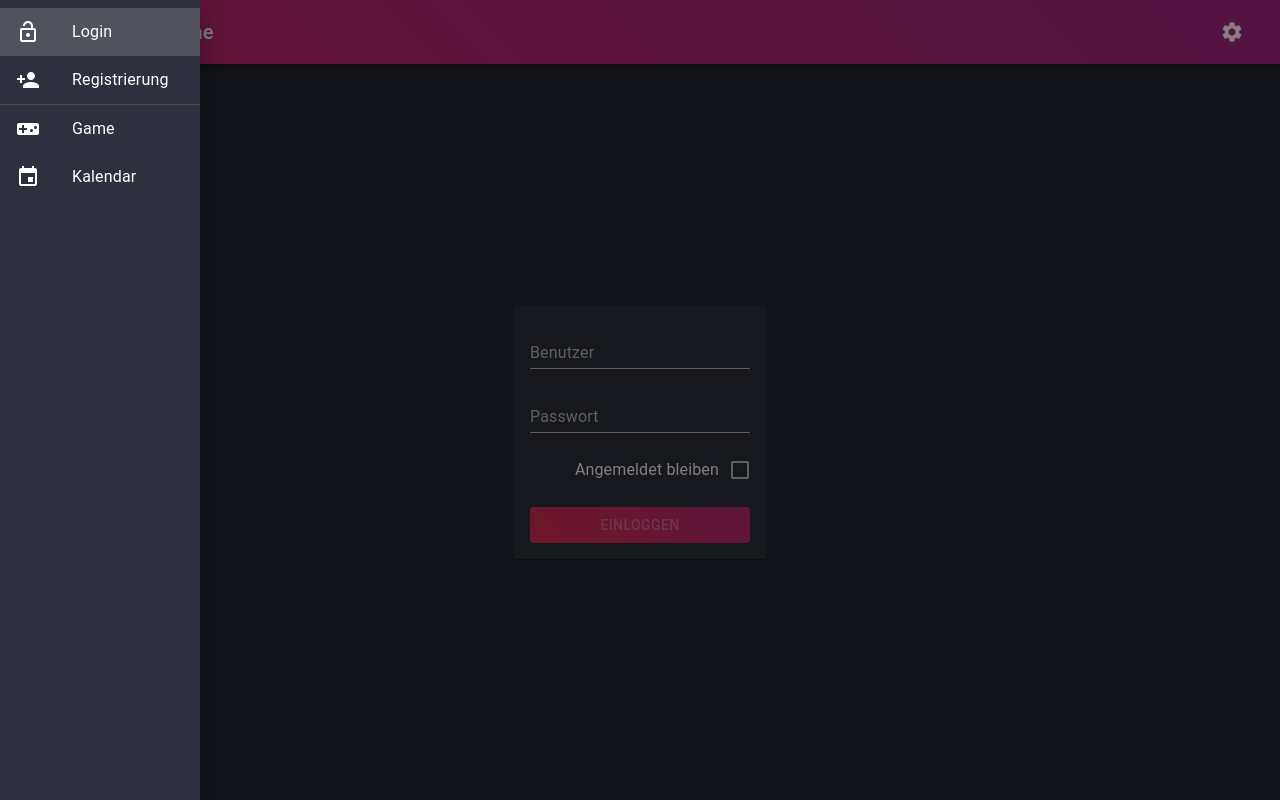
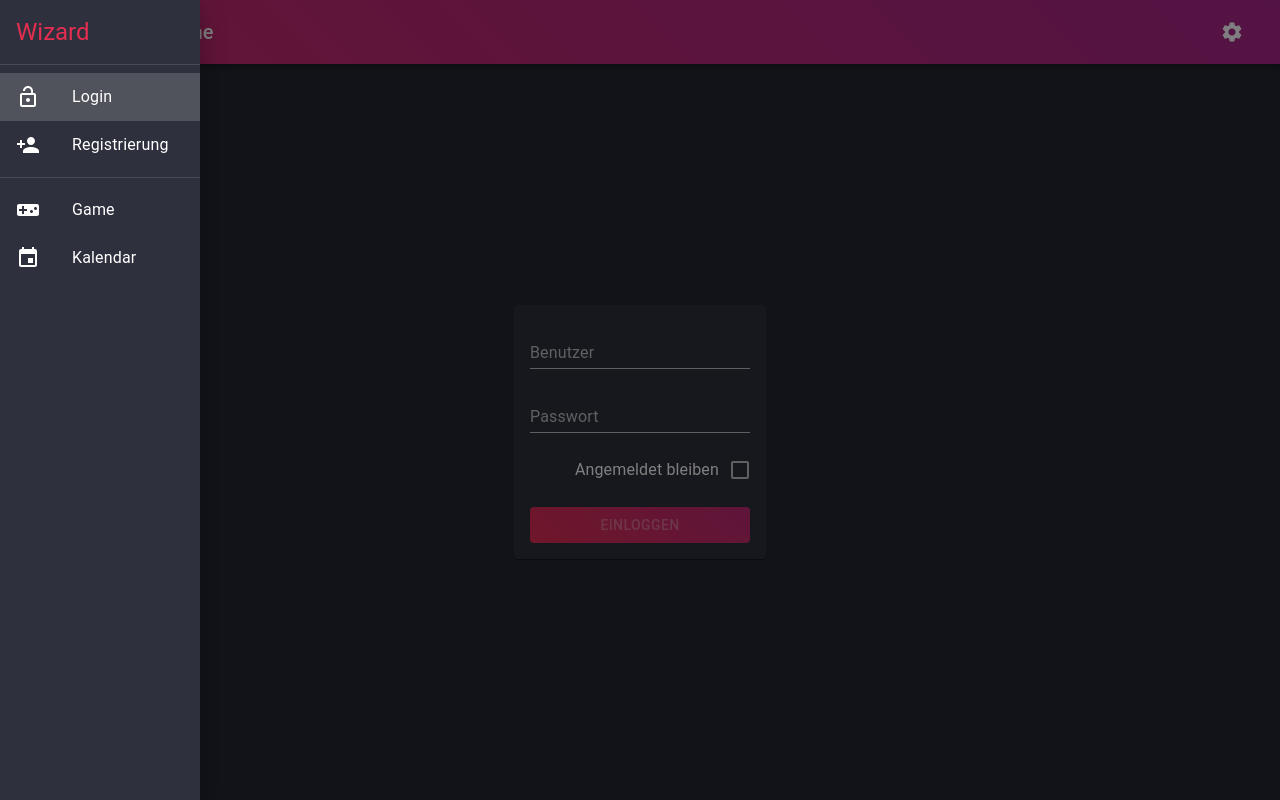
Before and after one commit to terrakuh/Wizard, a React (Create React App) app in the folder frontend/: page /login in a window 1280 px wide. Both pictures are taken after a click on the button 48 px from the left and 32 px from the top of the page. Built offline with nearby package versions, Linux system fonts and the light colour scheme; no server answers.

Commit message:
Add version information display in drawer

```diff
--- a/frontend/package.json
+++ b/frontend/package.json
@@ -54,7 +54,7 @@
   },
   "scripts": {
     "start": "react-scripts start",
-    "build": "react-scripts build",
+    "build": "react-scripts build && git describe --tags > build/VERSION.txt",
     "test": "react-scripts test",
     "eject": "react-scripts eject"
   },
--- a/frontend/src/Navigation.tsx
+++ b/frontend/src/Navigation.tsx
@@ -1,6 +1,6 @@
-import { AppBar, Divider, Drawer, IconButton, List, ListItem, ListItemIcon, ListItemText, makeStyles, Toolbar, Typography } from "@material-ui/core"
+import { AppBar, Divider, Drawer, IconButton, Link, List, ListItem, ListItemIcon, ListItemText, makeStyles, Toolbar, Typography } from "@material-ui/core"
 import { Settings as SettingsIcon, Menu as MenuIcon, VideogameAsset as VideogameAssetIcon, PersonAdd as PersonAddIcon, LockOpen as LockOpenIcon, Event as EventIcon } from "@material-ui/icons"
-import { useState } from "react"
+import { useEffect, useState } from "react"
 import { useHistory } from "react-router-dom"
 import { SettingsDialog } from "./settings"
 import { smoothGradient } from "./theme"
@@ -10,6 +10,19 @@ export default function Navigation() {
 	const history = useHistory()
 	const [openSettings, setOpenSettings] = useState(false)
 	const [openDrawer, setOpenDrawer] = useState(false)
+	const [version, setVersion] = useState<string>()
+
+	useEffect(() => {
+		fetch("/VERSION.txt")
+			.then(resp => {
+				if (resp.status !== 200 || !resp.headers.get("content-type")?.startsWith("text/plain")) {
+					throw Error()
+				}
+				return resp.text()
+			})
+			.then(setVersion)
+			.catch(() => { })
+	}, [])
 
 	return (
 		<>
@@ -33,9 +46,26 @@ export default function Navigation() {
 
 			<Drawer open={openDrawer} onClose={() => setOpenDrawer(false)}>
 				<List className={classes.list}>
+					<ListItem className={classes.headerInformation}>
+						<Typography variant="h5">
+							<Link
+								target="_blank"
+								rel="noreferrer"
+								href="https://github.com/terrakuh/wizard">
+								Wizard
+							</Link>
+						</Typography>
+						{
+							version == null ? null :
+								<Typography variant="body2">{version}</Typography>
+						}
+					</ListItem>
+
+					<Divider className={classes.divider} />
+
 					{
 						DRAWER_ACTIONS.map((action, index) =>
-							action == null ? <Divider key={index} /> :
+							action == null ? <Divider key={index} className={classes.divider} /> :
 								<ListItem
 									button
 									key={index}
@@ -61,6 +91,16 @@ export default function Navigation() {
 
 const useStyles = makeStyles(theme => ({
 	appBar: smoothGradient(theme, "30s"),
+	headerInformation: {
+		display: "flex",
+		flexDirection: "column",
+		alignItems: "flex-start",
+		gap: theme.spacing(2)
+	},
+	divider: {
+		marginTop: theme.spacing(1),
+		marginBottom: theme.spacing(1)
+	},
 	title: {
 		flexGrow: 1,
 		marginLeft: theme.spacing(2)
```
